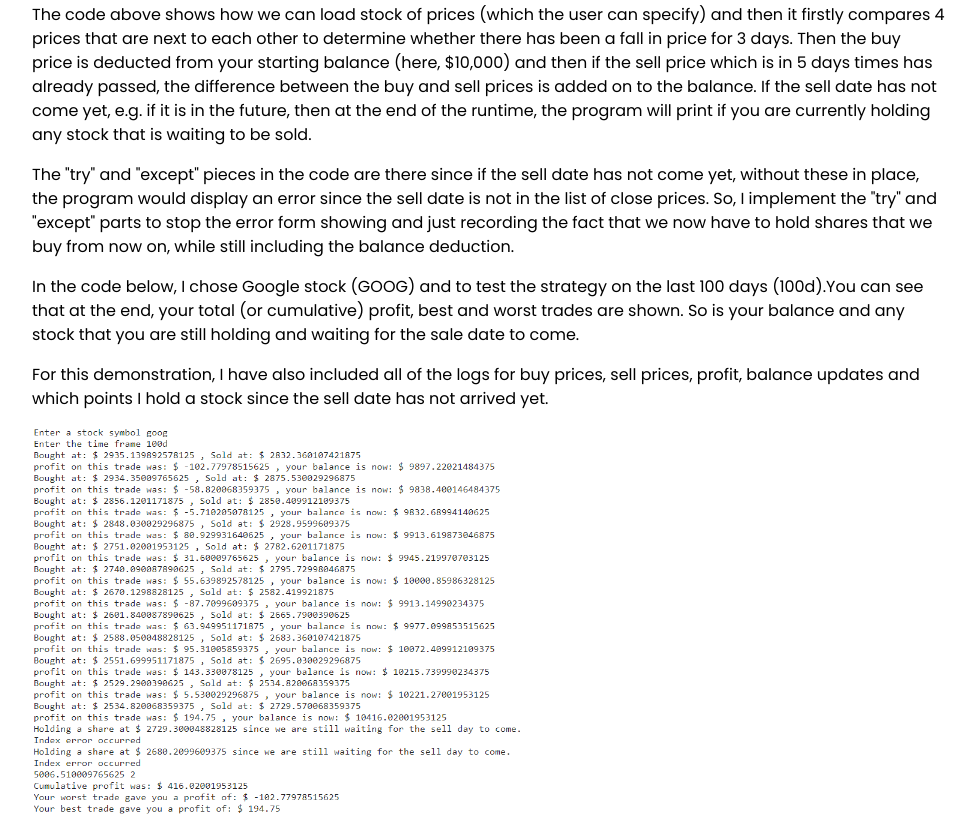
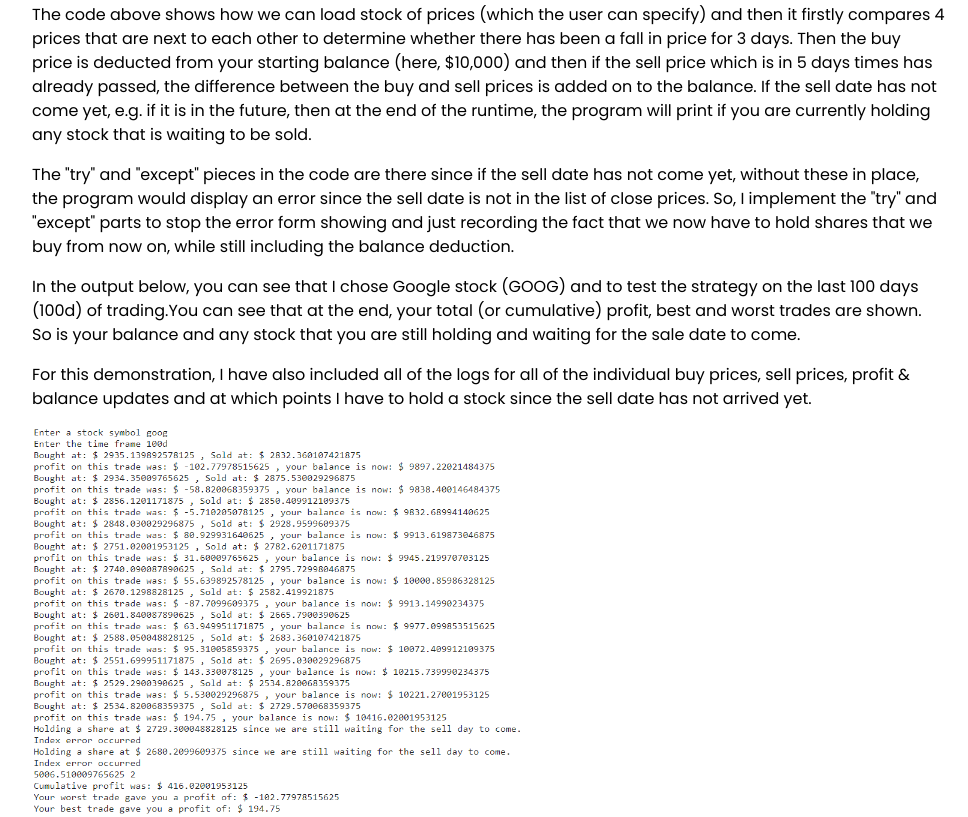
Before and after one commit to Nicholas-Bakic/Nicholas-Bakic.github.io, a plain HTML site: page backtesting.html in a window 1280 px wide. Shown: the part 4507-5324 px from the top of the page, without its empty margins (254-1222 px from the left). Drawn offline with nearby package versions, Linux system fonts and the light colour scheme.

Commit message:
Update backtesting.html

```diff
--- a/backtesting.html
+++ b/backtesting.html
@@ -113,9 +113,9 @@ then at the end of the runtime, the program will print if you are currently hold
 <p>The "try" and "except" pieces in the code are there since if the sell date has not come yet, without these in place, the program would display an error since the sell date is
 not in the list of close prices. So, I implement the "try" and "except" parts to stop the error form showing and just recording the fact that we now have to hold shares that we buy from now on,
 while still including the balance deduction.</p>
-<p>In the code below, I chose Google stock (GOOG) and to test the strategy on the last 100 days (100d).You can see that at the end, your total (or cumulative) profit, best and worst trades are shown.
+<p>In the output below, you can see that I chose Google stock (GOOG) and to test the strategy on the last 100 days (100d) of trading.You can see that at the end, your total (or cumulative) profit, best and worst trades are shown.
 So is your balance and any stock that you are still holding and waiting for the sale date to come.<p>
-<p>For this demonstration, I have also included all of the logs for buy prices, sell prices, profit, balance updates and which points I hold a stock since the sell date has not arrived yet.</p>
+<p>For this demonstration, I have also included all of the logs for all of the individual buy prices, sell prices, profit & balance updates and at which points I have to hold a stock since the sell date has not arrived yet.</p>
 <img src="manual2.png" style="width:54%" onclick="onClick(this)" alt="Stacking graphs horizontally">
 
 
```
